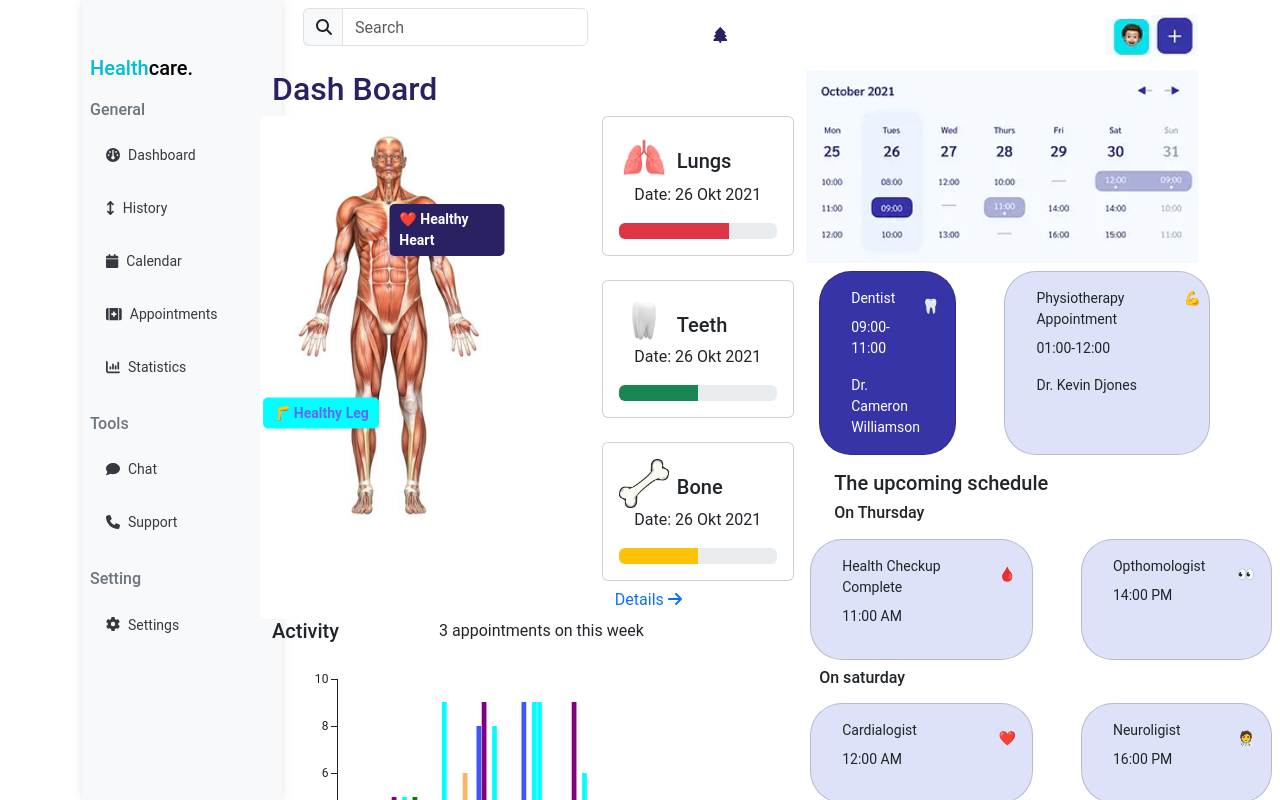
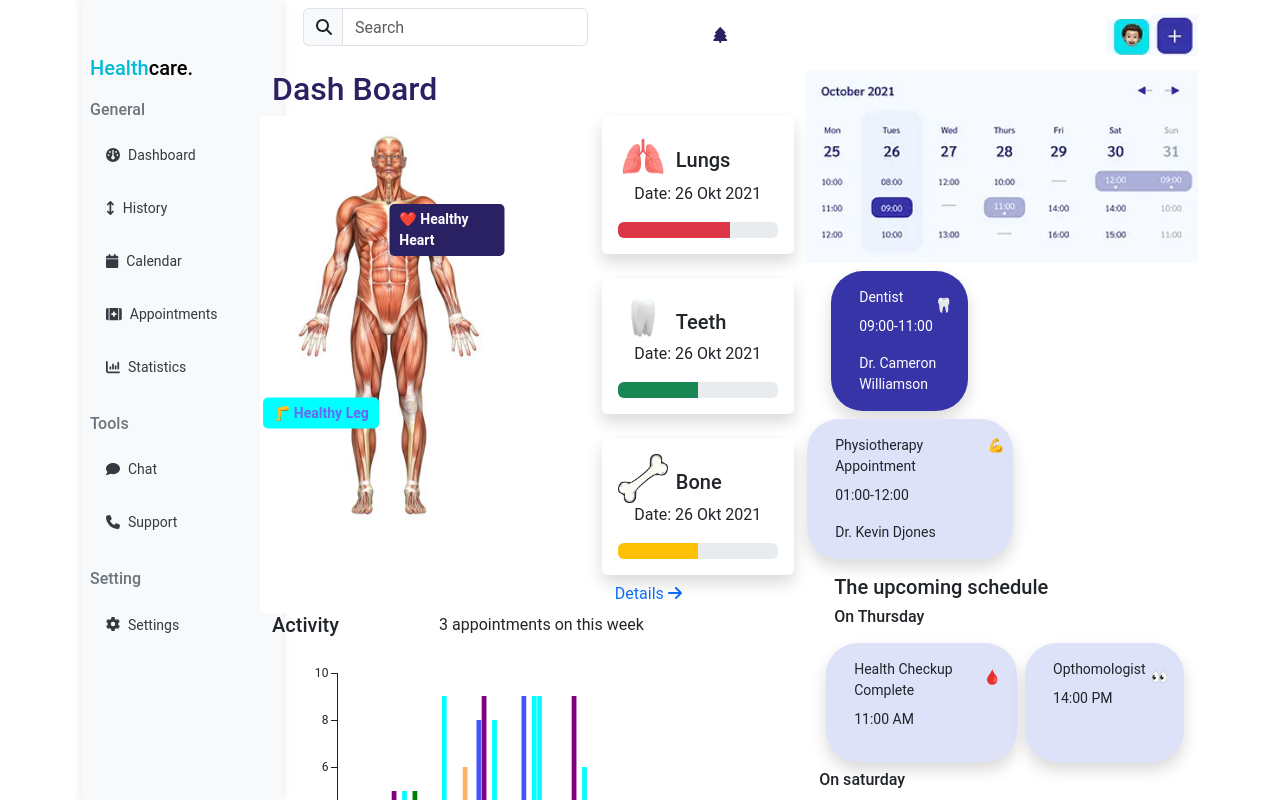
Before and after one commit to saikirsh/health-care-dashboard, a React (Create React App) app: page / in a window 1280 px wide. Shown: the top 800 px of the page. Built offline with nearby package versions, Linux system fonts and the light colour scheme.

Commit message:
shadows added and resonsive added in cards

```diff
--- a/src/components/DashboardMainContent/CalendarView/calender.jsx
+++ b/src/components/DashboardMainContent/CalendarView/calender.jsx
@@ -13,8 +13,8 @@ const Calendar = () => {
           <img src={calender} className="img-responsive w-100" />
         </div>
       </div>
-      <div class="col-md-10 ml-auto d-flex">
-        <div className="card text-white col-md-4 ml-5 mt-2 custom-card">
+      <div class="col-md-10 ml-auto row">
+        <div className="card text-white col-12 col-sm-6 col-md-4 ml-lg-5 mt-2 custom-card shadow border-0">
           <div className="card-body">
             <p className="card-title">Dentist</p>
             <p className="card-text">09:00-11:00</p>
@@ -24,7 +24,7 @@ const Calendar = () => {
             </span>
           </div>
         </div>
-         <div className="card col-md-6 mt-2 ml-5 custom-card2">
+         <div className="card col-md-6 col-12 col-sm-6 col-md-4 ml-lg-4 mt-2 custom-card2 shadow border-0">
           <div className="card-body">
             <p className="card-title"> Physiotherapy Appointment</p>
             <p className="card-text">01:00-12:00</p>
--- a/src/components/DashboardMainContent/DashboardOverview/HealthStatusCards/healthstatus.jsx
+++ b/src/components/DashboardMainContent/DashboardOverview/HealthStatusCards/healthstatus.jsx
@@ -8,7 +8,7 @@ function Healthstatus() {
   return (
     <div class="">
       <div
-        className="card text-center mb-4"
+        className="card text-center mb-4 shadow border-0"
         style={{ width: "12rem", margin: "auto" }}
       >
         <div className="card-body">
@@ -27,7 +27,7 @@ function Healthstatus() {
         </div>
       </div>
       <div
-        className="card text-center mb-4"
+        className="card text-center mb-4 shadow border-0"
         style={{ width: "12rem", margin: "auto" }}
       >
         <div className="card-body">
@@ -46,7 +46,7 @@ function Healthstatus() {
         </div>
       </div>
       <div
-        className="card text-center"
+        className="card text-center shadow border-0"
         style={{ width: "12rem", margin: "auto" }}
       >
         <div className="card-body">
--- a/src/components/SimpleAppointmentCard/appointmentcard.jsx
+++ b/src/components/SimpleAppointmentCard/appointmentcard.jsx
@@ -5,8 +5,8 @@ const AppointmentCard = () => {
         <h5>The upcoming schedule</h5>
         <h6 className="text-grey">On Thursday</h6>
       </div>
-      <div class="col-md-12 d-flex ml-4">
-        <div className="card col-md-7 mt-2 custom-card2">
+      <div class="col-md-12 row ml-4">
+        <div className="card col-md-6 col-12 col-sm-6 col-md-4 ml-lg-3 mt-2 custom-card2 shadow border-0">
           <div className="card-body">
             <p className="card-title">Health Checkup Complete</p>
             <p className="card-text">11:00 AM</p>
@@ -14,7 +14,7 @@ const AppointmentCard = () => {
 
           </div>
         </div>
-        <div className="card col-md-6 mt-2 ml-5 custom-card2">
+        <div className="card col-md-5 col-12 col-sm-6 col-md-4 ml-lg-2 ml-col-0 ml-sm-0 mt-2 custom-card2 shadow border-0">
           <div className="card-body">
             <p className="card-title">Opthomologist</p>
             <p className="card-text">14:00 PM</p>
@@ -24,9 +24,9 @@ const AppointmentCard = () => {
         </div>
       </div>
       <h6 className="text-grey ml-5 mt-2">On saturday</h6>
-       <div class="col-md-12 d-flex ml-4">
+       <div class="col-md-12 row ml-4">
 
-        <div className="card col-md-7 mt-2 custom-card2">
+        <div className="card col-md-6 col-12 col-sm-6  mt-2 ml-lg-3 ml-sm-0 custom-card2 shadow border-0">
           <div className="card-body">
             <p className="card-title">Cardialogist</p>
             <p className="card-text">12:00 AM</p>
@@ -34,7 +34,7 @@ const AppointmentCard = () => {
 
           </div>
         </div>
-        <div className="card col-md-6 mt-2 ml-5 custom-card2">
+        <div className="card col-md-5 col-12 col-sm-6 col-md-4  mt-2 ml-lg-2 custom-card2 shadow border">
           <div className="card-body">
             <p className="card-title">Neuroligist</p>
             <p className="card-text">16:00 PM</p>
```
